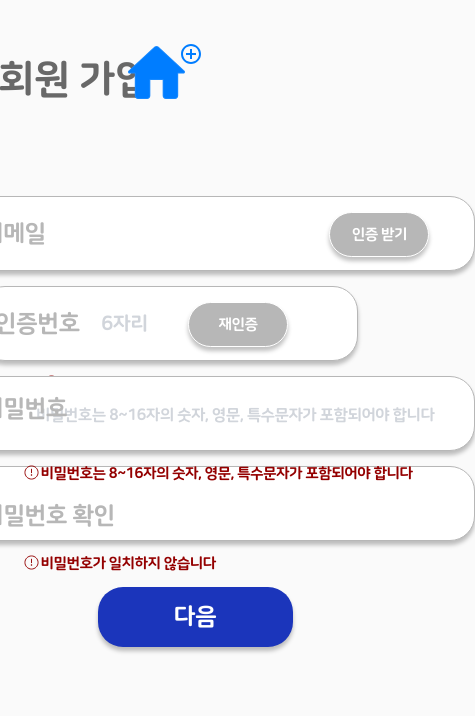
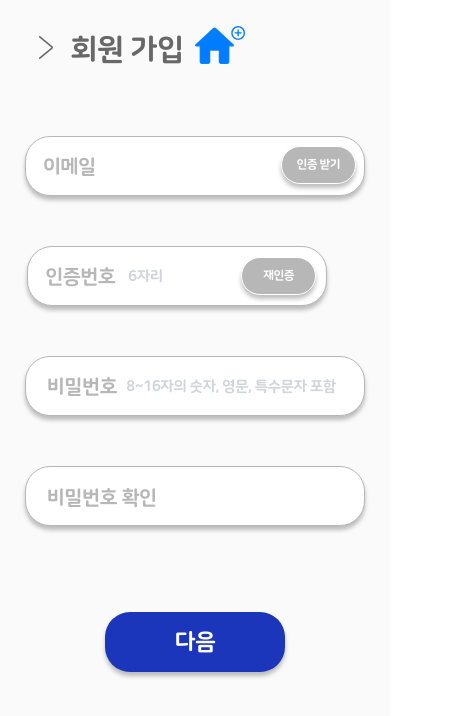
Before and after one commit to Kkangdagu/SafeHome_fe, a Next.js app: page /register in a window 390 px wide. Shown: the top 716 px of the page, 475 px wide, since content can reach past the window. Built offline with nearby package versions, Linux system fonts and the light colour scheme.

Commit message:
[✨feat]: 카카오 및 구글 로그인 기능 추가(백엔드와 연결 필요)  [🎨style]: 모바일 화면에도 맞게 UI 수정 (width-390px 기준)

```diff
--- a/app/login/page.tsx
+++ b/app/login/page.tsx
@@ -1,5 +1,5 @@
 import LoginDetail from '@/components/login/Login.container';
 
-export default function LoginPage() {
+export default function RegisterPage() {
   return <LoginDetail />;
 }
--- a/app/page.tsx
+++ b/app/page.tsx
@@ -1,5 +1,5 @@
-import MainDetail from '@/components/login/Login.container';
+import LoginDetail from '@/components/login/Login.container';
 
 export default function Home() {
-  return <MainDetail />;
+  return <LoginDetail />;
 }
--- a/components/login/Login.container.tsx
+++ b/components/login/Login.container.tsx
@@ -1,14 +1,50 @@
 'use client';
 
+import { useState } from 'react';
 import { useRouter } from 'next/navigation';
 
 import MainUI from './Login.presenter';
 
 export default function LoginDetail() {
   const router = useRouter();
+
+  // 초기값
+  const [email, setEmail] = useState('');
+  const [password, setPassword] = useState('');
+
+  // 검사
+  const [isEmail, setIsEmail] = useState(true);
+  const [isPassword, setIsPassword] = useState(true);
+
   const onClickMoveToRegister = () => {
     router.push('/register');
   };
 
-  return <MainUI onClickMoveToRegister={onClickMoveToRegister} />;
+  // 카카오 로그인
+  const CLIENT_ID = `${process.env.NEXT_PUBLIC_KAKAO_REST_API_KEY}`;
+  const REDIRECT_URI = `${process.env.NEXT_PUBLIC_KAKAO_REDIRECT_URL}`;
+  const kakaoURL = `https://kauth.kakao.com/oauth/authorize?client_id=${CLIENT_ID}&redirect_uri=${REDIRECT_URI}&response_type=code`;
+
+  const onClickKakao = () => {
+    console.log(CLIENT_ID);
+    window.location.replace(`${kakaoURL}`);
+  };
+
+  // 구글 로그인
+  const onClickGoogle = () => {
+    window.location.href = `https://accounts.google.com/o/oauth2/v2/auth?
+		client_id=${process.env.REACT_APP_GOOGLE_AUTH_CLIENT_ID}
+		&redirect_uri=${process.env.REACT_APP_GOOGLE_AUTH_REDIRECT_URI}
+		&response_type=code
+		&scope=email profile`;
+  };
+
+  return (
+    <MainUI
+      onClickMoveToRegister={onClickMoveToRegister}
+      isEmail={isEmail}
+      isPassword={isPassword}
+      onClickKakao={onClickKakao}
+    />
+  );
 }
--- a/components/login/Login.types.ts
+++ b/components/login/Login.types.ts
@@ -1,3 +1,6 @@
 export interface ILoginUIProps {
   onClickMoveToRegister: () => void;
+  onClickKakao: () => void;
+  isEmail: boolean;
+  isPassword: boolean;
 }
--- a/components/register/Register.container.tsx
+++ b/components/register/Register.container.tsx
@@ -12,6 +12,7 @@ export default function RegisterDetail() {
   const [email, setEmail] = useState('');
   const [password, setPassword] = useState('');
   const [passwordConfirm, setPasswordConfirm] = useState('');
+  const [veriCode, setVeriCode] = useState('');
 
   const [name, setName] = useState('');
   const [birth, setBirth] = useState('');
@@ -19,12 +20,14 @@ export default function RegisterDetail() {
 
   // 유효성 검사
   const [isEmail, setIsEmail] = useState(true);
-  const [isPassword, setIsPassword] = useState(false);
-  const [isPasswordConfirm, setIsPasswordConfirm] = useState(false);
+  const [isPassword, setIsPassword] = useState(true);
+  const [isPasswordConfirm, setIsPasswordConfirm] = useState(true);
+  const [isVeriCode, setIsVeriCode] = useState(true);
 
   const [isname, setIsName] = useState(false);
   const [isBirth, setIsBirth] = useState(false);
   const [isPhone, setIsPhone] = useState(false);
+
   const setVisible = (next: boolean) => {
     setShow(next);
   };
@@ -37,10 +40,42 @@ export default function RegisterDetail() {
 
     if (!emailRegExp.test(currentEmail)) {
       setIsEmail(false);
-    } else if (currentEmail === '') {
-      setIsEmail(true);
     } else {
       setIsEmail(true);
+    }
+
+    if (!currentEmail) {
+      setIsEmail(true);
+    }
+  };
+
+  const onChangePassword = (e: ChangeEvent<HTMLInputElement>) => {
+    const currentPassword = e.target.value;
+    setPassword(currentPassword);
+    const passwordRegExp =
+      /^(?=.*[a-zA-Z])(?=.*[!@#$%^*+=-])(?=.*[0-9]).{8,16}$/;
+    if (!passwordRegExp.test(currentPassword)) {
+      setIsPassword(false);
+    } else {
+      setIsPassword(true);
+    }
+
+    if (!currentPassword) {
+      setIsPassword(true);
+    }
+  };
+
+  const onChangePasswordConfirm = (e: ChangeEvent<HTMLInputElement>) => {
+    const currentPasswordConfirm = e.target.value;
+    setPasswordConfirm(currentPasswordConfirm);
+    if (password !== currentPasswordConfirm) {
+      setIsPasswordConfirm(false);
+    } else {
+      setIsPasswordConfirm(true);
+    }
+
+    if (!currentPasswordConfirm) {
+      setIsPassword(true);
     }
   };
 
@@ -52,7 +87,12 @@ export default function RegisterDetail() {
           show={show}
           setVisible={setVisible}
           onChangeEmail={onChangeEmail}
+          onChangePassword={onChangePassword}
+          onChangePasswordConfirm={onChangePasswordConfirm}
           isEmail={isEmail}
+          isPassword={isPassword}
+          isPasswordConfirm={isPasswordConfirm}
+          isVeriCode={isVeriCode}
         />
       ) : (
         <RegisterTwoUI />
--- a/components/register/Register.presenter_1.tsx
+++ b/components/register/Register.presenter_1.tsx
@@ -6,126 +6,147 @@ import { IRegisterUIProps } from './Register.types';
 export default function RegisterOneUI({
   setVisible,
   onChangeEmail,
+  onChangePassword,
+  onChangePasswordConfirm,
   isEmail,
+  isPassword,
+  isPasswordConfirm,
+  isVeriCode,
 }: IRegisterUIProps) {
   const nextPage = () => {
     setVisible(false);
   };
   return (
-    <div className="h-full flex items-center justify-center">
-      <div className="w-[690px] h-full bg-[#FAFAFA] text-center">
-        <div className="relative mt-[60px]  ml-[50px]">
+    <div className="grid h-screen place-items-center">
+      <div className="w-[390px] h-[100vh] bg-[#FAFAFA] text-center">
+        <div className="relative h-[40px]">
           <Image
             src="/images/right_arrow.svg"
-            width={16}
+            width={14}
             height={27}
             alt=""
-            className="absolute top-[10%]"
+            className="absolute top-[90%] left-[10%]"
           />
-          <div className="text-[#686868] text-[40px] text-left font-semibold ml-[33px]">
+          <div className="text-[#686868] text-[30px] text-left font-semibold absolute top-[88%] left-[18%]">
             회원 가입
           </div>
           <Image
             src="/images/home_logo_blue.svg"
-            width={73}
+            width={50}
             height={55}
             alt=""
-            className="absolute top-[-40%] left-[32%]"
+            className="absolute left-[50%] top-[65%]"
           />
         </div>
-        <div className="text-center mt-24 mb-[10px]">
-          <div className="relative mb-[2px]">
-            <div className="absolute text-[#B7B7B7] text-[24px] left-[12%] top-[31%]">
+        <div className="text-center mt-24">
+          <div className="relative">
+            <div className="absolute text-[#B7B7B7] text-[20px] left-[11%] top-[30%]">
               이메일
             </div>
             <input
               type="email"
-              className="w-[560px] h-[75px] pl-[100px] text-[#686868] outline-none rounded-[25px] border-[#b7b7b7] border-[1px] shadow-[0_4px_4px_0_rgba(0,0,0,0.25)] placeholder-gray-300"
+              id="email"
+              name="email"
+              className="w-[340px] h-[60px] pl-[80px] text-[15px] text-[#686868] outline-none rounded-[25px] border-[#b7b7b7] border-[1px] shadow-[0_4px_4px_0_rgba(0,0,0,0.25)] placeholder-gray-300"
               onChange={onChangeEmail}
             />
             <button
               type="button"
-              className="absolute top-[19%] left-[74%] left-5 w-[100px] height-[30px] rounded-[50px] bg-[#B7B7B7] text-[#ffffff] text-[15px] py-[14px] px-[2px] border-[#ffffff] border-[1px] shadow-[0_4px_4px_0_rgba(0,0,0,0.25)]">
+              className="absolute top-[14%] left-[72%] left-5 w-[75px] height-[20px] rounded-[50px] bg-[#B7B7B7] text-[#ffffff] text-[12px] py-[12px] border-[#ffffff] border-[1px] shadow-[0_4px_4px_0_rgba(0,0,0,0.25)]">
               인증 받기
             </button>
             <div
-              className={`relative h-[10px] mb-[5px] text-left ml-[150px] mb-[50px] ${isEmail ? 'invisible' : 'block'}`}>
+              className={`relative h-[10px] mb-[40px] text-left ml-[150px] ${isEmail ? 'invisible' : 'block'}`}>
               <Image
                 src={alert_red}
                 alt=""
-                width={15}
-                height={15}
-                className="inline-block absolute top-[140%] left-[-10%]"
+                width={13}
+                height={13}
+                className="inline-block absolute top-[140%] left-[-40%]"
               />
-              <div className="text-[15px] text-[#940000] inline-block absolute top-[150%] left-[-6%]">
+              <div className="text-[13px] text-[#940000] inline-block absolute top-[150%] left-[-33%]">
                 이메일 형식이 올바르지 않습니다
               </div>
             </div>
           </div>
-          <div className="relative text-left ml-[65px]">
-            <div className="absolute text-[#B7B7B7] text-[24px] left-[3%] top-[31%]">
+          <div className="relative text-left ml-[27px]">
+            <div className="absolute text-[#B7B7B7] text-[20px] left-[5%] top-[30%]">
               인증번호
             </div>
             <input
-              type="email"
-              className="w-[378px] h-[75px] text-[20px] pl-[120px] pt-[1px] text-[#686868] placeholder-gray-300 outline-none rounded-[25px] border-solid border-[#b7b7b7] border-[1px] shadow-[0_4px_4px_0_rgba(0,0,0,0.25)]"
+              type="text"
+              id="veriCode"
+              name="veriCode"
+              className="w-[300px] h-[60px] text-[15px] pl-[100px] pt-[1px] text-[#686868] placeholder-gray-300 outline-none rounded-[25px] border-solid border-[#b7b7b7] border-[1px] shadow-[0_4px_4px_0_rgba(0,0,0,0.25)]"
               placeholder="6자리"
+              maxLength={6}
             />
             <button
               type="button"
-              className="absolute top-[19%] left-[42%] left-5 w-[100px] height-[30px] rounded-[50px] bg-[#B7B7B7] text-[#ffffff] text-[15px] py-[14px] px-[2px] border-[#ffffff] border-[1px] shadow-[0_4px_4px_0_rgba(0,0,0,0.25)]">
+              className="absolute top-[15%] left-[59%] w-[75px] height-[20px] rounded-[50px] bg-[#B7B7B7] text-[#ffffff] text-[12px] py-[12px] border-[#ffffff] border-[1px] shadow-[0_4px_4px_0_rgba(0,0,0,0.25)]">
               재인증
             </button>
-            <div className="relative h-[10px] mb-[5px] text-left ml-[150px] mb-[50px]">
+            <div
+              className={`relative h-[10px] mb-[40px] text-left ml-[150px] ${isVeriCode ? 'invisible' : 'block'}`}>
               <Image
-                src="/images/alert_red.svg"
+                src={alert_red}
                 alt=""
-                width={15}
-                height={15}
-                className="inline-block absolute top-[140%] left-[-25%]"
+                width={13}
+                height={13}
+                className="inline-block absolute top-[140%] left-[-58%]"
               />
-              <div className="text-[15px] text-[#940000] inline-block absolute top-[150%] left-[-20%]">
+              <div className="text-[13px] text-[#940000] inline-block absolute top-[150%] left-[-50%]">
                 인증번호가 일치하지 않습니다
               </div>
             </div>
           </div>
           <div className="relative">
-            <div className="absolute text-[#B7B7B7] text-[24px] left-[12%] top-[12%] ">
+            <div className="absolute text-[#B7B7B7] text-[20px] left-[12%] top-[30%] ">
               비밀번호
             </div>
             <input
               type="password"
-              className="w-[560px] h-[75px] text-[24px] pl-[120px] text-[#686868] placeholder:text-[16px] placeholder-gray-300 outline-none rounded-[25px] border-solid border-[#b7b7b7] border-[1px] shadow-[0_4px_4px_0_rgba(0,0,0,0.25)] "
-              placeholder="비밀번호는 8~16자의 숫자, 영문, 특수문자가 포함되어야 합니다"
+              id="password"
+              name="password"
+              className="w-[340px] h-[60px] pl-[100px] text-[15px] text-[#686868] outline-none rounded-[25px] border-[#b7b7b7] border-[1px] shadow-[0_4px_4px_0_rgba(0,0,0,0.25)] placeholder-gray-300 placeholder-[10px]"
+              placeholder="8~16자의 숫자, 영문, 특수문자 포함"
+              maxLength={16}
+              onChange={onChangePassword}
             />
-            <div className="relative h-[10px] mb-[5px] text-left ml-[150px] mb-[50px]">
+            <div
+              className={`relative h-[10px] mb-[40px] text-left ml-[150px] ${isPassword ? 'invisible' : 'block'}`}>
               <Image
                 src="/images/alert_red.svg"
                 alt=""
-                width={15}
-                height={15}
-                className="inline-block absolute top-[140%] left-[-10%]"
+                width={13}
+                height={13}
+                className="inline-block absolute top-[140%] left-[-40%]"
               />
-              <div className="text-[15px] text-[#940000] inline-block absolute top-[150%] left-[-6%]">
-                비밀번호는 8~16자의 숫자, 영문, 특수문자가 포함되어야 합니다
+              <div className="text-[13px] text-[#940000] inline-block absolute top-[150%] left-[-33%] whitespace-pre-wrap">
+                비밀번호는 8~16자의 숫자, 영문, 특수문자가 <br />
+                포함되어야 합니다
               </div>
             </div>
-            <div className="absolute text-[#B7B7B7] text-[24px] left-[12%] top-[73%] ">
+          </div>
+          <div className="relative mb-[50px]">
+            <div className="absolute text-[#B7B7B7] text-[20px] left-[12%] top-[31%] ">
               비밀번호 확인
             </div>
             <input
               type="password"
-              className="w-[560px] h-[75px] pl-[160px] outline-none rounded-[25px] text-[#686868] border-solid border-[#b7b7b7] border-[1px] shadow-[0_4px_4px_0_rgba(0,0,0,0.25)]"
+              onChange={onChangePasswordConfirm}
+              className="w-[340px] h-[60px] pl-[140px] outline-none rounded-[25px] text-[#686868] text-[15px] border-solid border-[#b7b7b7] border-[1px] shadow-[0_4px_4px_0_rgba(0,0,0,0.25)]"
             />
-            <div className="relative h-[10px] mb-[5px] text-left ml-[150px] mb-[50px]">
+            <div
+              className={`relative h-[10px] mb-[5px] text-left ml-[150px] ${isPasswordConfirm ? 'invisible' : 'block'}`}>
               <Image
                 src="/images/alert_red.svg"
                 alt=""
-                width={15}
-                height={15}
-                className="inline-block absolute top-[140%] left-[-10%]"
+                width={13}
+                height={13}
+                className="inline-block absolute top-[140%] left-[-40%]"
               />
-              <div className="text-[15px] text-[#940000] inline-block absolute top-[150%] left-[-6%]">
+              <div className="text-[13px] text-[#940000] inline-block absolute top-[150%] left-[-32%]">
                 비밀번호가 일치하지 않습니다
               </div>
             </div>
@@ -133,7 +154,7 @@ export default function RegisterOneUI({
         </div>
         <button
           type="button"
-          className="w-[195px] h-[60px] rounded-[25px] bg-[#1B35BB] text-2xl text-[#ffffff] shadow-[0_4px_4px_0_rgba(0,0,0,0.25)] mt-[26px]"
+          className="w-[180px] h-[60px] rounded-[25px] bg-[#1B35BB] text-[23px] text-[#ffffff] shadow-[0_4px_4px_0_rgba(0,0,0,0.25)] mt-[26px]"
           onClick={nextPage}>
           다음
         </button>
--- a/components/register/Register.types.ts
+++ b/components/register/Register.types.ts
@@ -3,6 +3,11 @@ import { ChangeEvent } from 'react';
 export interface IRegisterUIProps {
   onChangeEmail: (e: ChangeEvent<HTMLInputElement>) => void;
   setVisible: (arg0: boolean) => void;
+  onChangePassword: (e: ChangeEvent<HTMLInputElement>) => void;
+  onChangePasswordConfirm: (e: ChangeEvent<HTMLInputElement>) => void;
   show: boolean;
   isEmail: boolean;
+  isPassword: boolean;
+  isPasswordConfirm: boolean;
+  isVeriCode: boolean;
 }
--- a/package.json
+++ b/package.json
@@ -18,6 +18,7 @@
   "dependencies": {
     "@types/next-redux-wrapper": "^3.0.0",
     "@types/react-redux": "^7.1.33",
+    "dotenv": "^16.4.5",
     "next": "14.1.0",
     "react": "^18",
     "react-dom": "^18",
--- a/styles/global.css
+++ b/styles/global.css
@@ -141,6 +141,7 @@ table {
   border-spacing: 0;
 }
 
+#root,
 body {
   width: 100%;
   height: 100vh;
```
Also changed, not shown: app/callback/page.tsx (added, +7 -0 lines), components/login/Login.presenter.tsx (+42 -34 lines), components/register/Register.presenter_2.tsx (+31 -24 lines), 1 other file (tests, documents, lock files or other folders).
